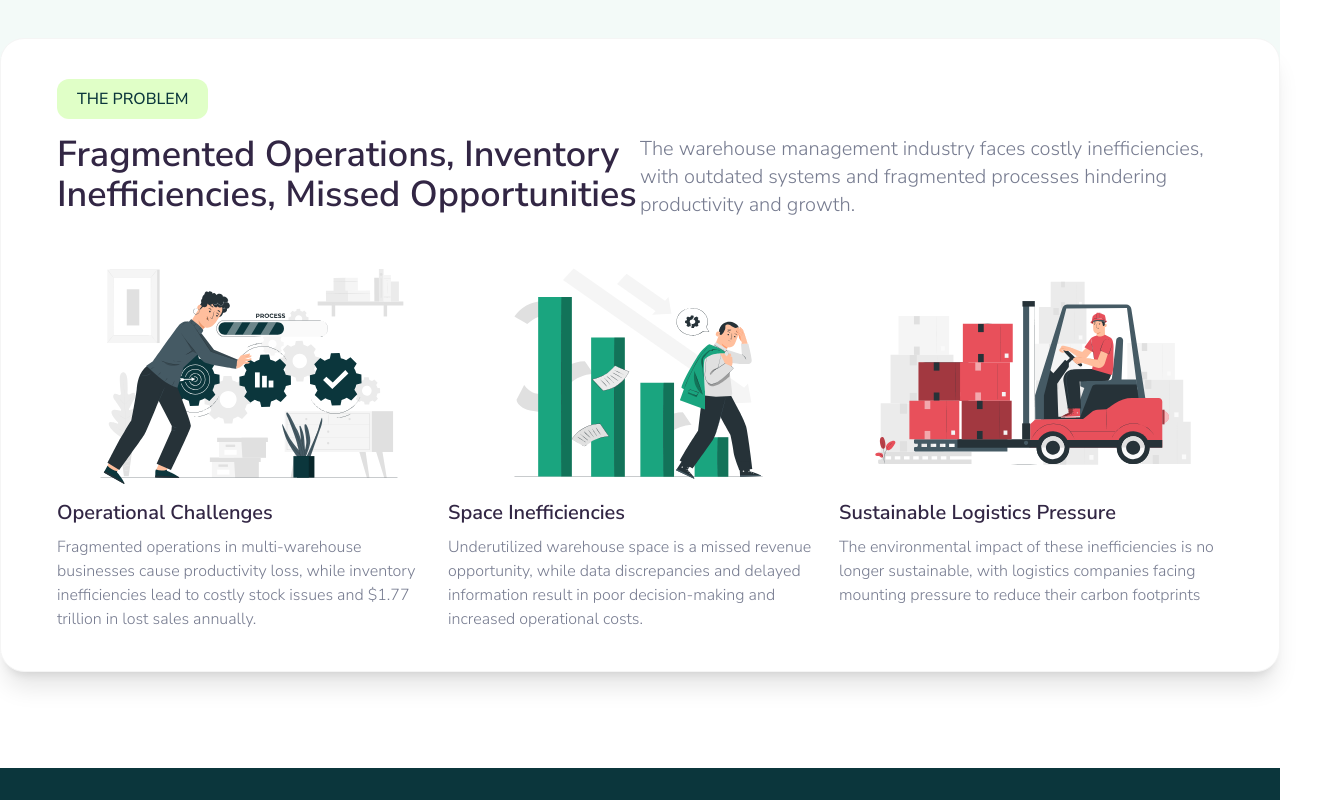
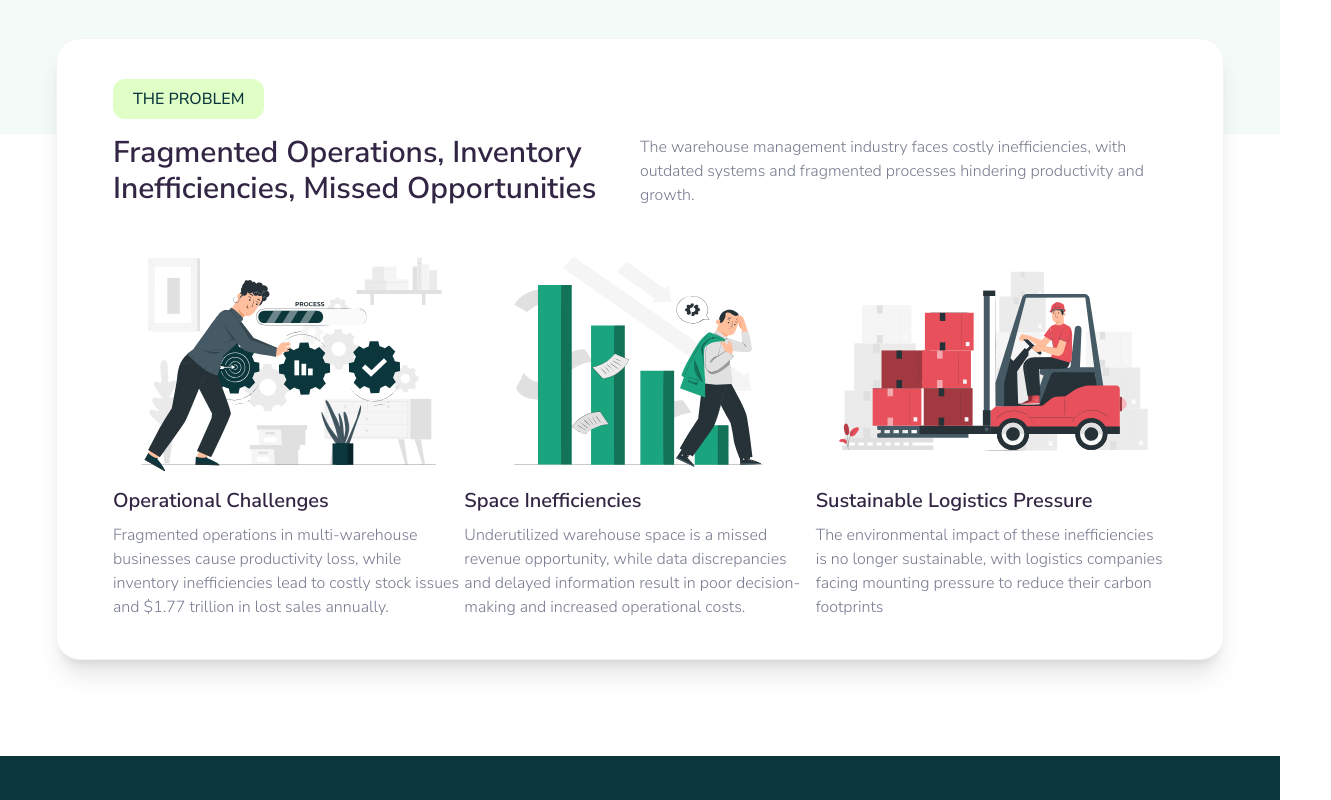
Before and after one commit to Faheem941/warestacks, a Next.js app in the folder packages/web/: page / in a window 1280 px wide. Shown: the part 840-1640 px from the top of the page, 1331 px wide, since content can reach past the window. Built offline with nearby package versions, Linux system fonts and the light colour scheme; no server answers.

Commit message:
minor layout enhancement

```diff
--- a/packages/web/src/app/landing-page/pricing.tsx
+++ b/packages/web/src/app/landing-page/pricing.tsx
@@ -11,7 +11,7 @@ function Pricing() {
         features for growth.
       </p>
       <div className="max-w-[100rem] w-full h-auto px-14 py-10 grid grid-cols-1 md:grid-cols-2 lg:grid-cols-3 gap-6 mt-8">
-        <div className="bg-white bg-opacity-10 w-[30rem] h-fit rounded-3xl px-6 py-6 flex-col gap-y-2 flex items-start">
+        <div className="bg-white bg-opacity-10 w-auto h-fit rounded-3xl px-6 py-6 flex-col gap-y-2 flex items-start">
           <h3 className="text-white text-2xl font-semibold">Basic</h3>
           <p className="text-white text-opacity-80">
             Ideal small businesses or startups with minimal warehousing needs.
@@ -55,7 +55,7 @@ function Pricing() {
             </div>
           </div>
         </div>
-        <div className="bg-secondary w-[30rem] h-fit rounded-3xl px-6 py-6 flex-col gap-y-2 flex items-start">
+        <div className="bg-secondary w-auto h-fit rounded-3xl px-6 py-6 flex-col gap-y-2 flex items-start">
           <h3 className="text-primary text-2xl font-semibold">Professional</h3>
           <p className="text-primary text-opacity-80">
             Medium-sized businesses with growing warehousing and advanced tools.
@@ -110,7 +110,7 @@ function Pricing() {
             </div>
           </div>
         </div>
-        <div className="bg-primary w-[30rem] h-fit rounded-3xl px-6 py-6 flex-col gap-y-2 flex items-start">
+        <div className="bg-primary w-auto h-fit rounded-3xl px-6 py-6 flex-col gap-y-2 flex items-start">
           <h3 className="text-white text-2xl font-semibold">Enterprise</h3>
           <p className="text-white text-opacity-80">
             Large enterprises with extensive warehousing requirements and a need for full platform
--- a/packages/web/src/app/landing-page/problem.tsx
+++ b/packages/web/src/app/landing-page/problem.tsx
@@ -23,16 +23,16 @@ const problemData = [
 
 function Problem() {
   return (
-    <div className="w-full items-center flex justify-center">
+    <div className="w-full items-center flex justify-center px-14">
       <div className="bg-white border border-neutral-100 max-w-[100rem] w-full h-auto px-14 py-10 rounded-3xl relative bottom-24 shadow-xl flex flex-col">
         <p className="bg-secondary px-5 py-2 text-primary w-fit rounded-xl font-medium">
           THE PROBLEM
         </p>
         <div className="flex flex-row mt-4">
-          <h2 className="text-header-color text-4xl w-[45rem] font-semibold">
+          <h2 className="text-header-color text-3xl w-[45rem] font-semibold">
             Fragmented Operations, Inventory Inefficiencies, Missed Opportunities
           </h2>
-          <p className="w-[45rem] text-xl text-body font-light content-center">
+          <p className="w-[45rem] text-body font-light content-center">
             The warehouse management industry faces costly inefficiencies, with outdated systems and
             fragmented processes hindering productivity and growth.
           </p>
--- a/packages/web/src/app/landing-page/solution.tsx
+++ b/packages/web/src/app/landing-page/solution.tsx
@@ -55,7 +55,7 @@ function Solution() {
         {features.map((feature) => (
           <div
             key={Math.random()}
-            className="bg-white bg-opacity-10 w-[30rem] rounded-3xl px-6 py-5 flex-col gap-y-2 flex items-start border border-transparent hover:border-secondary transition-all duration-300 hover:shadow-xl"
+            className="bg-white bg-opacity-10 w-auto rounded-3xl px-6 py-5 flex-col gap-y-2 flex items-start border border-transparent hover:border-secondary transition-all duration-300 hover:shadow-xl"
           >
             <div className="relative">
               <Image
```
